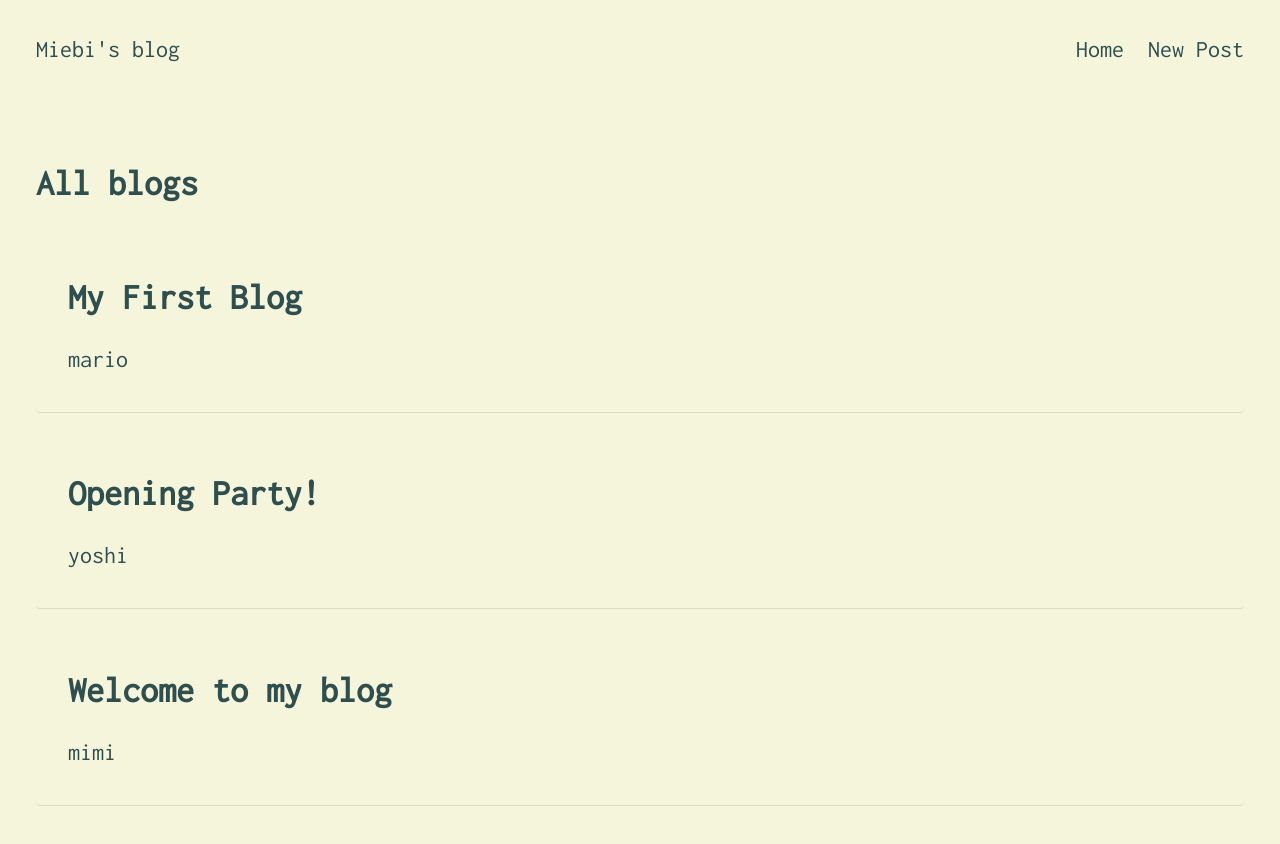
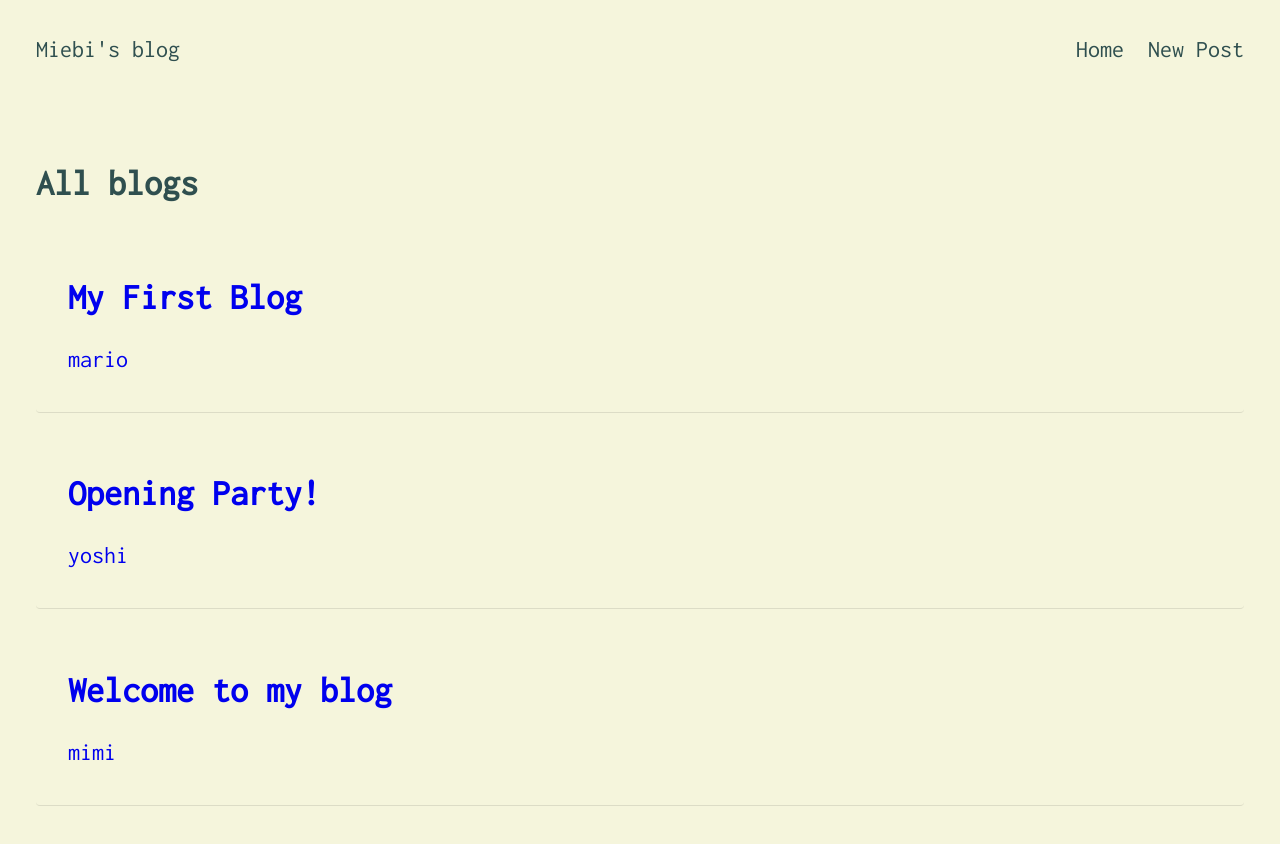
Before and after one commit to utilisateur387/react-mini-blog, a React (Create React App) app: page / in a window 1280 px wide. Shown: the top 844 px of the page. Built offline with nearby package versions, Linux system fonts and the light colour scheme; data requests are answered from the project's data file.

Commit message:
Add dynamic route for blog details page

```diff
--- a/src/App.js
+++ b/src/App.js
@@ -1,6 +1,7 @@
 import Navbar from './Navbar';
 import Home from './Home';
 import Create from './Create';
+import BlogDetails from './BlogDetails';
 import { BrowserRouter as Router, Route, Switch } from 'react-router-dom';
 
 function App() {
@@ -17,6 +18,9 @@
             <Route path="/create">
               <Create />
             </Route>
+            <Route path="/blogs/:id">
+              <BlogDetails/ >
+            </Route>
           </Switch>
         </div>
       </div>
--- /dev/null
+++ b/src/BlogDetails.js
@@ -0,0 +1,13 @@
+import { useParams } from 'react-router-dom';
+
+const BlogDetails = () => {
+  const { id } = useParams();
+
+  return (
+    <div className="blog-details">
+      <h2>Blog Details - {id}</h2>
+    </div>
+  )
+}
+
+export default BlogDetails;
--- a/src/BlogList.js
+++ b/src/BlogList.js
@@ -1,14 +1,16 @@
+import { Link } from 'react-router-dom';
+
 const BlogList = ({ blogs, title }) => {
-
-  // if (!blogs) return <p>Loading...</p>
 
   return (
     <div className="blog-list">
       <h2>{title}</h2>
       {blogs.map((blog)=> (
         <div className="blog-preview" key={blog.id}>
-          <h2>{blog.title}</h2>
-          <p>{blog.author}</p>
+          <Link to={`blogs/${blog.id}`}>
+            <h2>{blog.title}</h2>
+            <p>{blog.author}</p>
+          </Link>
         </div>
         )
       )}
--- a/src/Home.js
+++ b/src/Home.js
@@ -1,10 +1,8 @@
-import React, { useState, useEffect } from 'react';
 import BlogList from './BlogList';
 import useFetch from './useFetch';
 
 const Home = (props) => {
   const { data: blogs, isLoading, error } = useFetch('http://localhost:8000/blogs');
-  const test = useFetch('http://localhost:8000/blogs');
 
   return (
     <div className="home">
--- a/src/index.css
+++ b/src/index.css
@@ -44,3 +44,6 @@
   cursor: pointer;
   box-shadow: 8px 8px 16px rgba(0,0,0,0.1);
 }
+.blog-preview a {
+  text-decoration: none;
+}
```
